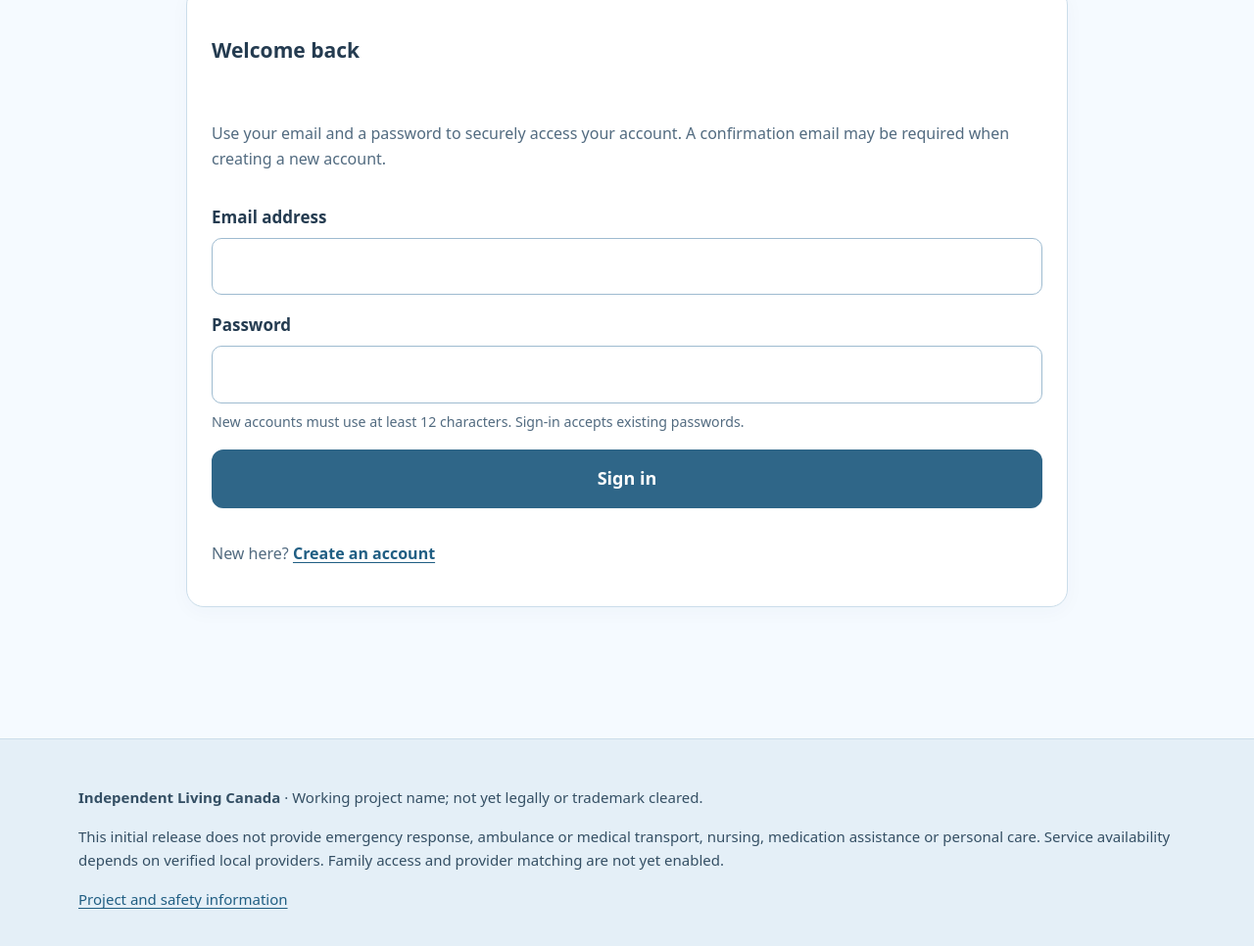
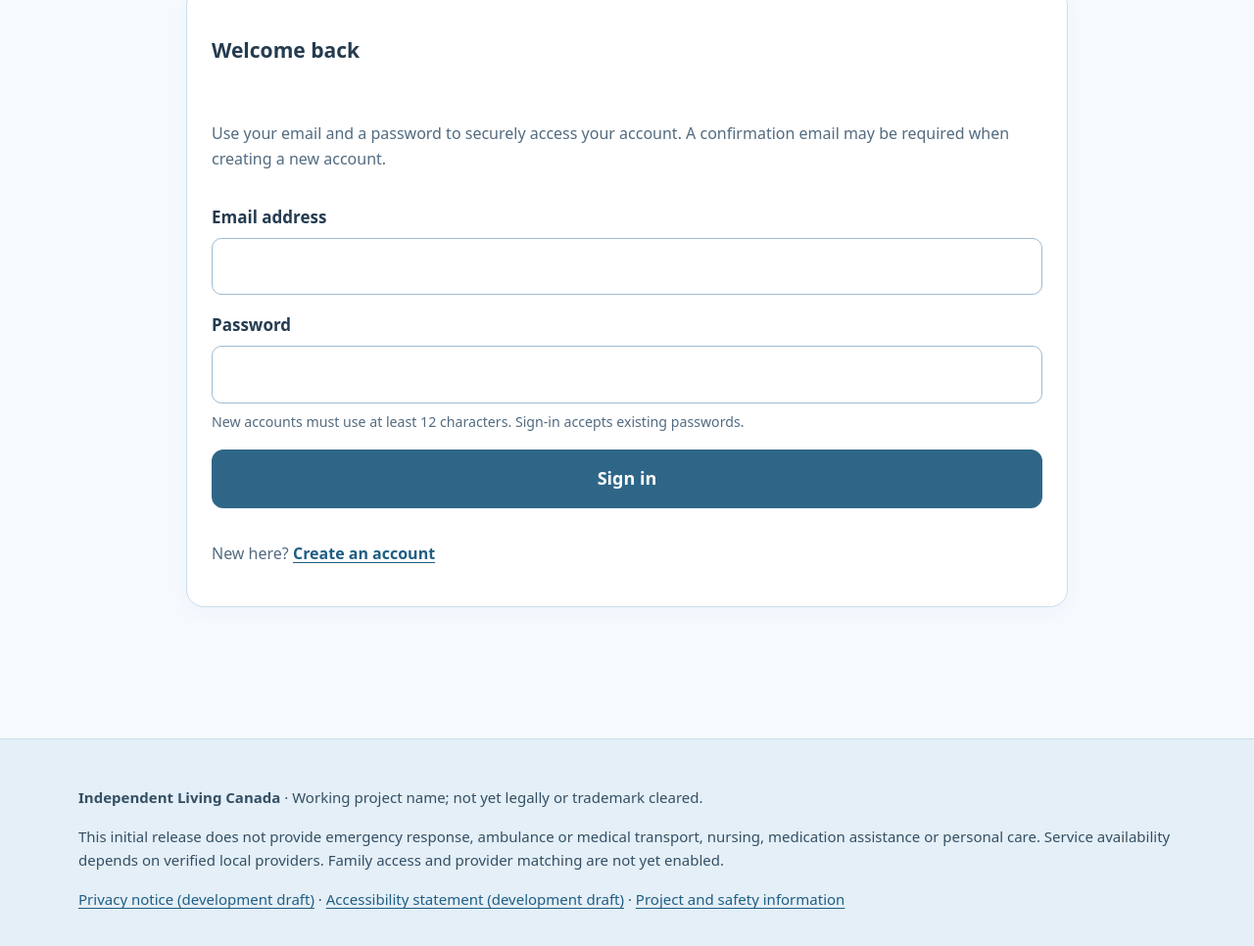
Before and after one commit to independentlivingcanada/Independent-Living-Canada, a plain HTML site: page index.html in a window 1280 px wide. Shown: the part 3582-4548 px from the top of the page at 98% size. Drawn offline with Linux system fonts and the light colour scheme; a script that the page names is missing.

Commit message:
Link draft privacy and accessibility statements

```diff
--- a/index.html
+++ b/index.html
@@ -141,7 +141,7 @@
   </div>
 </section>
 </main>
-<footer class="site-footer"><p><b>Independent Living Canada</b> · Working project name; not yet legally or trademark cleared.</p><p>This initial release does not provide emergency response, ambulance or medical transport, nursing, medication assistance or personal care. Service availability depends on verified local providers. Family access and provider matching are not yet enabled.</p><p><a href="https://github.com/tritchot666/Independent-Living-Canada">Project and safety information</a></p></footer>
+<footer class="site-footer"><p><b>Independent Living Canada</b> · Working project name; not yet legally or trademark cleared.</p><p>This initial release does not provide emergency response, ambulance or medical transport, nursing, medication assistance or personal care. Service availability depends on verified local providers. Family access and provider matching are not yet enabled.</p><p><a href="./privacy.html">Privacy notice (development draft)</a> · <a href="./accessibility.html">Accessibility statement (development draft)</a> · <a href="https://github.com/tritchot666/Independent-Living-Canada">Project and safety information</a></p></footer>
 <div id="toast" class="toast" role="status" aria-live="polite"></div>
 <script src="./config.js"></script>
 <script type="module" src="./app.js"></script>
```
